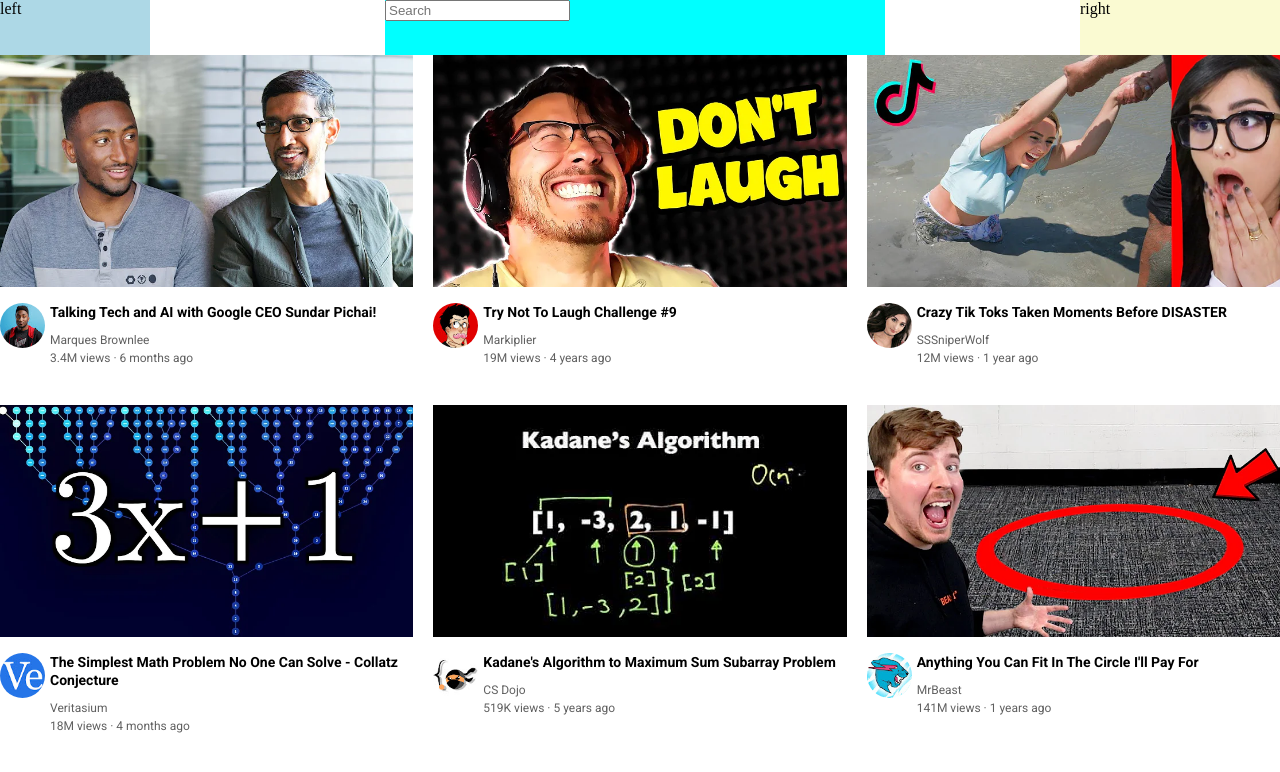
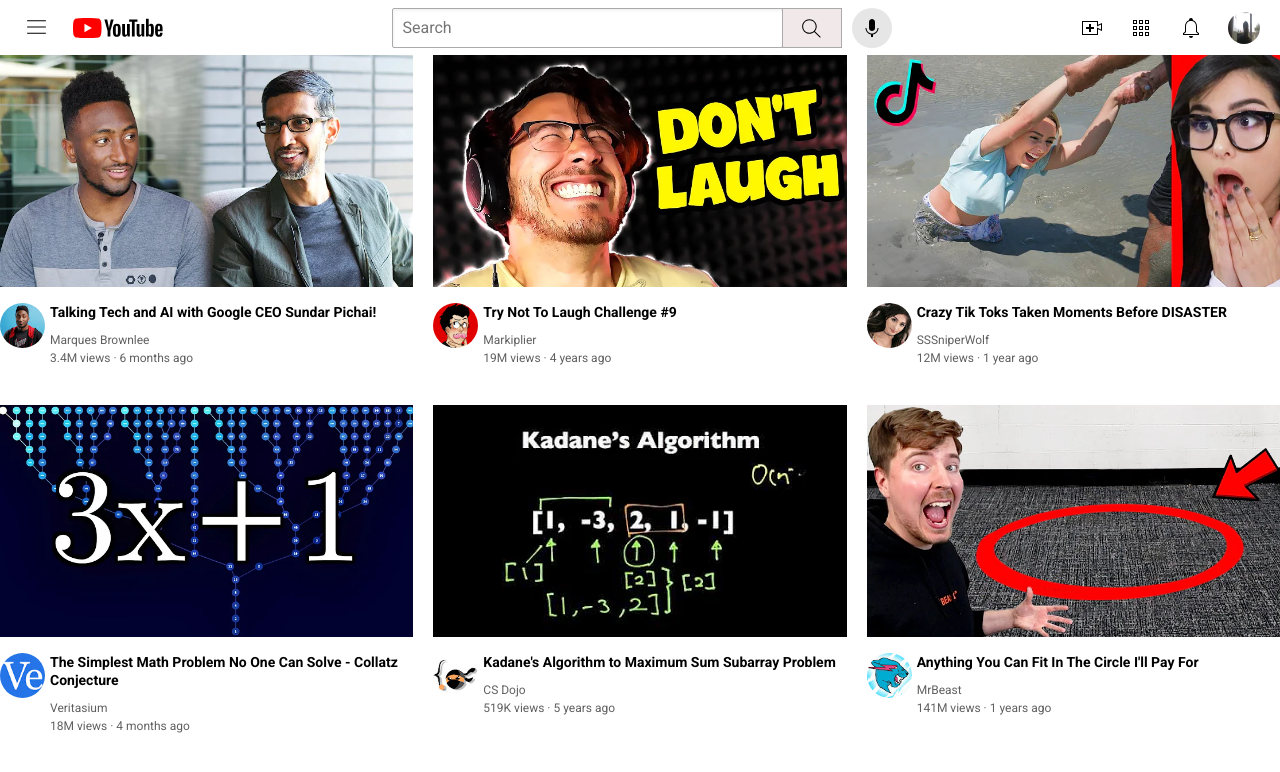
Before and after one commit to Manas610/basic-html-css, a plain HTML site: page index.html in a window 1280 px wide. Drawn offline with Linux system fonts and the light colour scheme.

Commit message:
header complete

```diff
--- a/index.html
+++ b/index.html
@@ -14,13 +14,23 @@
     <body>
         <div class="header">
             <div class="left-section">
-                left
+                <img class="hamburger-menu" src="icons/hamburger-menu.svg">
+                <img class="youtube-logo" src="icons/youtube-logo.svg">
             </div>
             <div class="middle-section">
                 <input class="search-box" type="text" placeholder="Search">
+                <button class="search-button">
+                    <img class="search-icon" src="icons/search.svg">
+                </button>
+                <button class="voice-search-button">
+                    <img class="voice-search-icon" src="icons/voice-search-icon.svg">
+                </button>
             </div>
             <div class="right-section">
-                right
+                <img class="upload-icon" src="icons/upload.svg">
+                <img class="apps-icon" src="icons/youtube-apps.svg">
+                <img class="notifications-icon" src="icons/notifications.svg">
+                <img class="profile-icon" src="Channel/WIN_20211018_07_50_47_Pro.jpg">
             </div>
         </div>
 
--- a/style/header.css
+++ b/style/header.css
@@ -6,23 +6,97 @@
 }
 
 .search-box{
-    display: block;
+    flex: 1;
+    height: 36px;
+    padding-left:10px ;
+    font-size: 16px;
+    border-width: 1px;
+    border-style: solid;
+    border-color: rgb(170, 170, 170);
+    border-radius: 2px;
+    box-shadow: inset 1px 2px 3px rgba(0 ,0 ,0 ,0.05);
+}
+
+.search-box::placeholder{
+    font-family: Roboto , Arial;
+    font-size: 16px;
+}
+
+.hamburger-menu {
+    height: 25px;
+    margin-left: 24px;
+    margin-right: 24px;
+}
+
+.youtube-logo {
+    height: 20px;
 }
 
 .left-section{
-    background-color: lightblue;
-    width: 150px;
+    display: flex;
+    align-items: center;
 }
 
 .middle-section{
-    background-color: aqua;
     flex: 1;
     margin-left: 70px;
     margin-right: 30px;
     max-width: 500px;
+    display: flex;
+    align-items: center;
+}
+
+.search-icon{
+    height: 25px;
+    margin-top: 4px;
+}
+
+.search-button {
+    height: 40px;
+    width: 60px;
+    background-color: rgb(241, 233, 233);
+    border-width: 1px;
+    border-style: solid;
+    border-color: rgb(170, 170, 170);
+    margin-left: -1px;
+    margin-right: 10px;
+}
+
+.voice-search-button {
+    height: 40px;
+    width: 40px;
+    border-radius: 20px;
+    border: none;
+    background-color: rgb(230, 230, 230);
+}
+
+.voice-search-icon{
+    height: 24px;
+    margin-top: 4px;
 }
 
 .right-section{
-    background-color: lightgoldenrodyellow;
-    width: 200px;
+    margin-right: 20px;
+    width: 180px;
+    display: flex;
+    align-items: center;
+    justify-content: space-between;
 }
+
+.upload-icon{
+    height: 24px;
+}
+
+.apps-icon{
+    height: 24px;
+}
+
+.notifications-icon{
+    height: 24px;
+}
+
+.profile-icon{
+    height: 32px;
+    width: 32px;
+    border-radius: 16px;
+}
```
